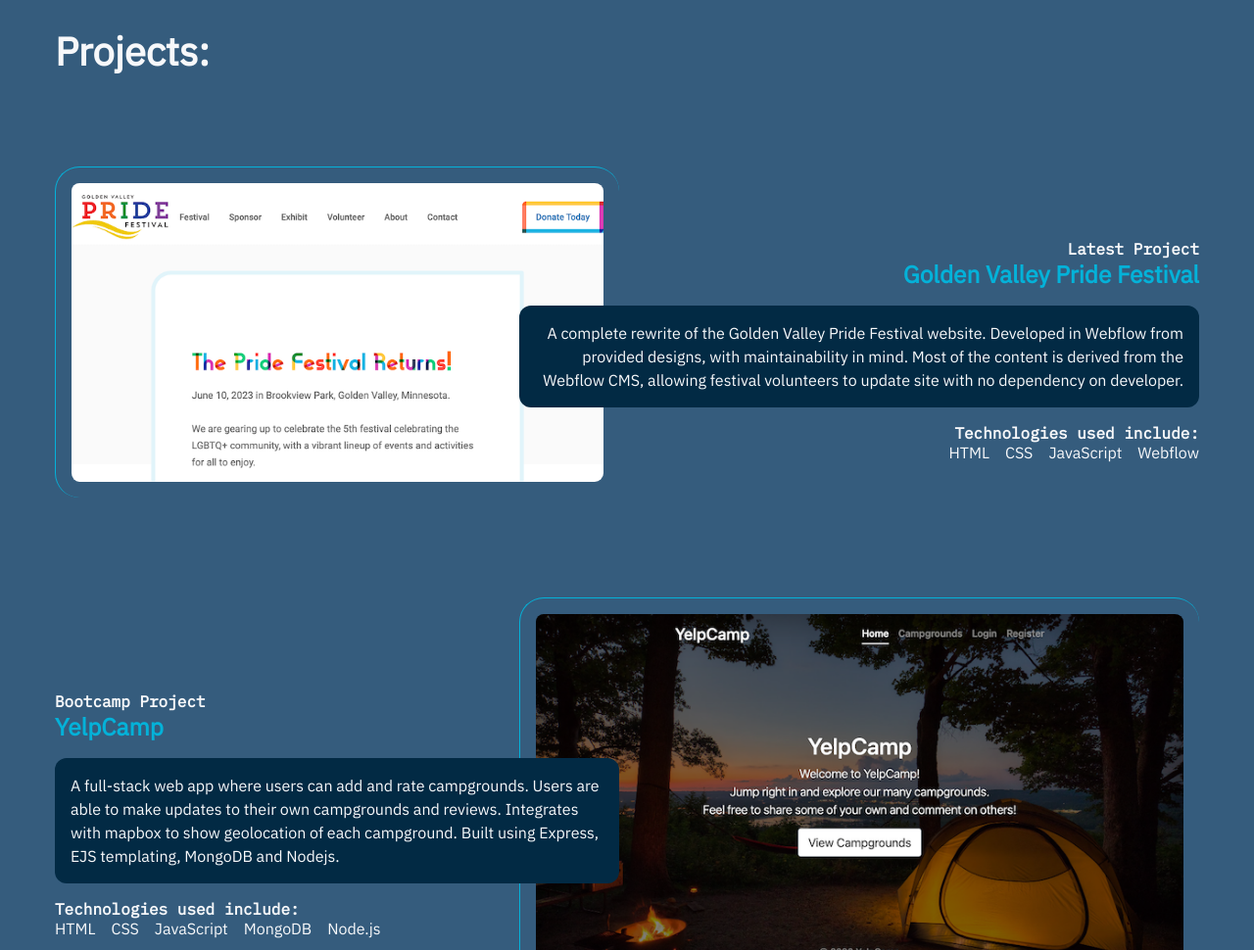
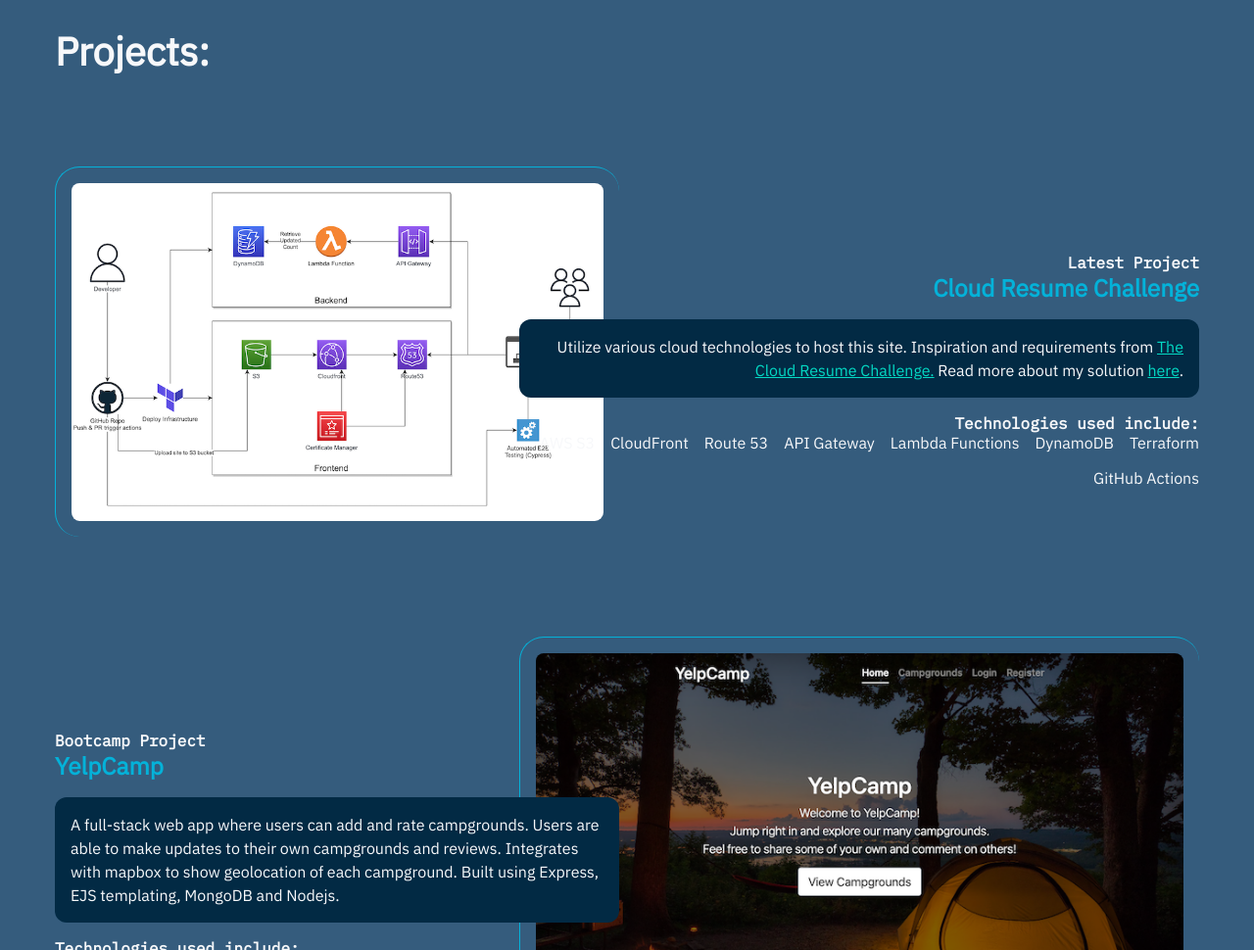
Before and after one commit to elykkyle/kyle.mn, a website: page frontend/src/index.html in a window 1280 px wide. Shown: the part 1200-2170 px from the top of the page at 98% size. Drawn offline with Linux system fonts and the light colour scheme.

Commit message:
update projects with CRC

```diff
--- a/frontend/src/index.html
+++ b/frontend/src/index.html
@@ -94,26 +94,27 @@
         <article>
           <div class="text">
             <h4>Latest Project</h4>
-            <h3>Golden Valley Pride Festival</h3>
+            <h3>Cloud Resume Challenge</h3>
             <p class="blackbox">
-              A complete rewrite of the Golden Valley Pride Festival website.
-              Developed in Webflow from provided designs, with maintainability
-              in mind. Most of the content is derived from the Webflow CMS,
-              allowing festival volunteers to update site with no dependency on
-              developer.
+              Utilize various cloud technologies to host this site. Inspiration and requirements from <a href="https://cloudresumechallenge.dev/docs/the-challenge/aws/" target="_blank" rel="noopener noreferrer">The Cloud Resume Challenge.</a>
+              Read more about my solution <a href="https://dev.to/elykkyle/diving-deeper-into-the-cloud-my-journey-through-the-cloud-resume-challenge-ocf" target="_blank" rel="noopener noreferrer">here</a>.
             </p>
             <h4>Technologies used include:</h4>
             <ul>
-              <li>HTML</li>
-              <li>CSS</li>
-              <li>JavaScript</li>
-              <li>Webflow</li>
+              <li>AWS S3</li>
+              <li>CloudFront</li>
+              <li>Route 53</li>
+              <li>API Gateway</li>
+              <li>Lambda Functions</li>
+              <li>DynamoDB</li>
+              <li>Terraform</li>
+              <li>GitHub Actions</li>
             </ul>
           </div>
-          <a class="image" href="https://gv-pride.webflow.io/" target="_blank">
+          <a class="image" href="resume.html" target="_blank">
             <img
-              src="images/gvpride.png"
-              alt="Screenshot of the Golden Valley Pride website."
+              src="images/kyle.mn.diagram.png"
+              alt="Application flow diagram of this website."
             />
           </a>
         </article>
```
